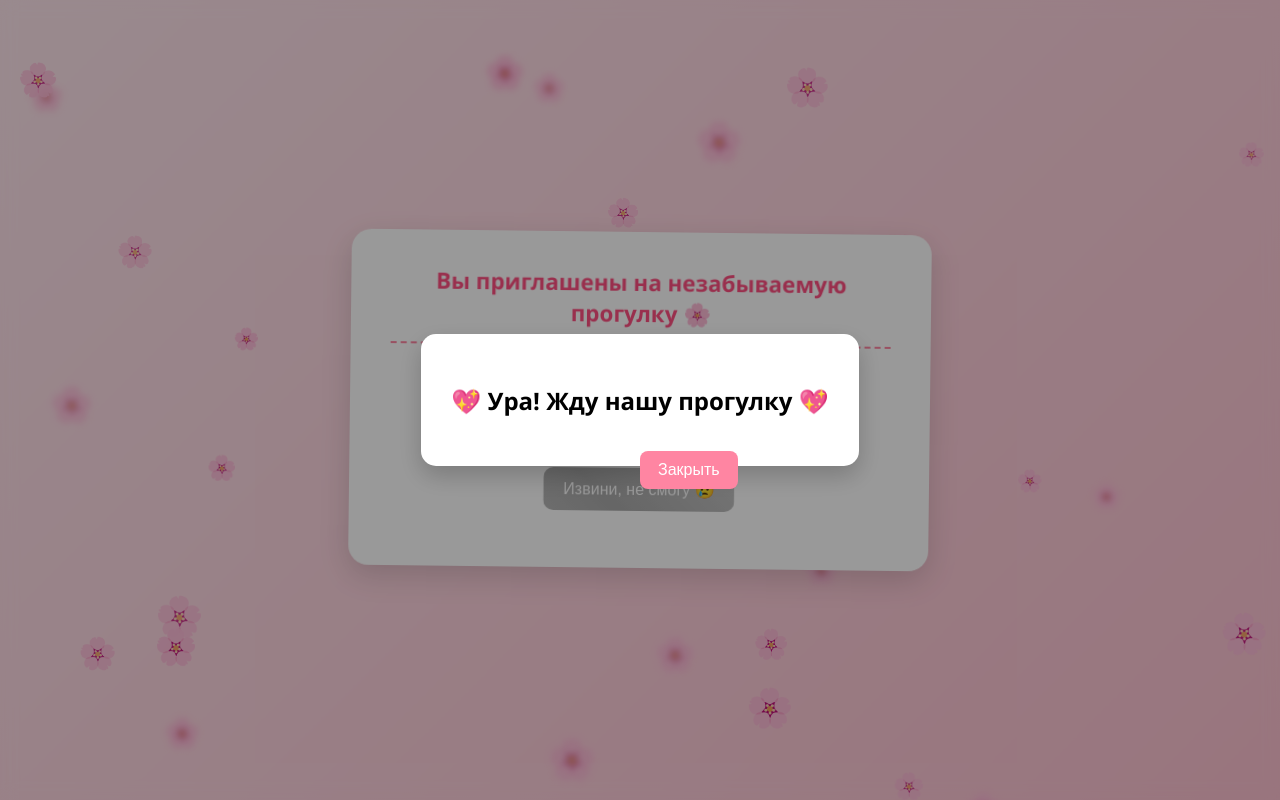
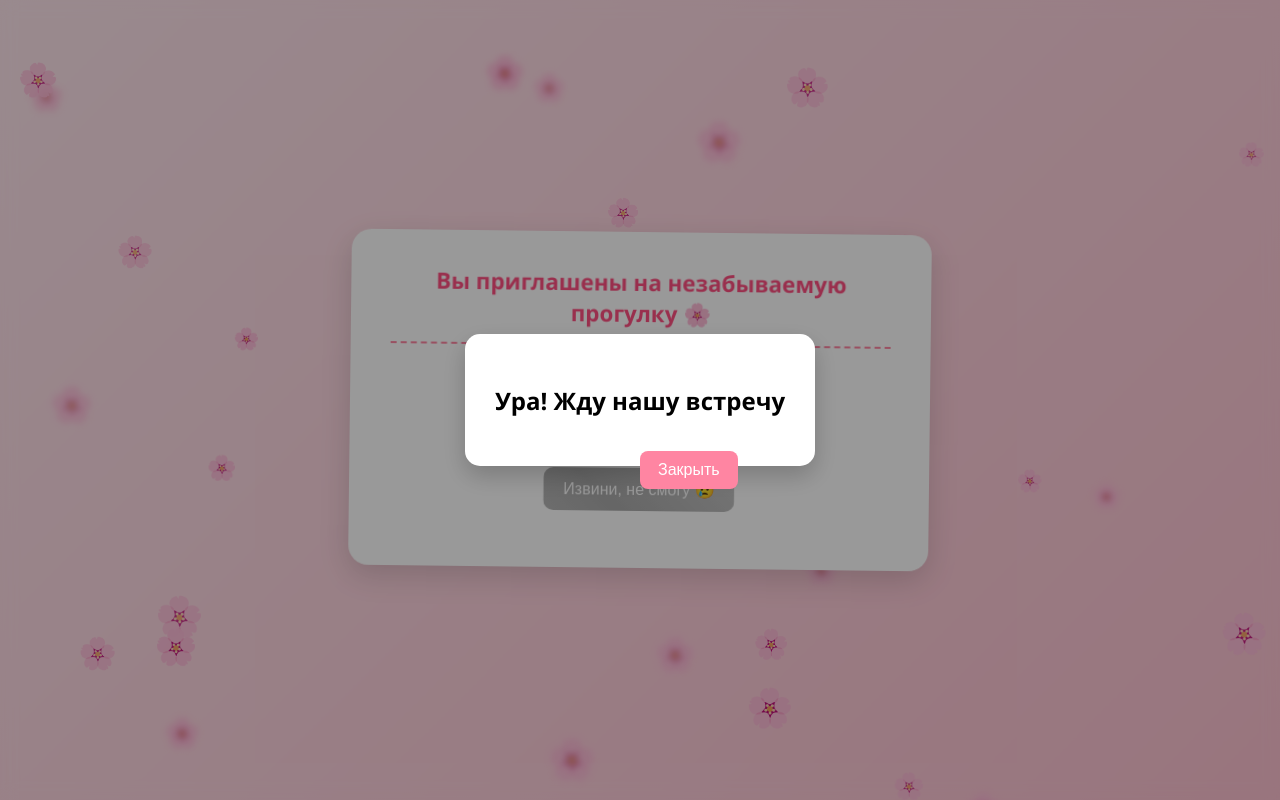
Before and after one commit to everysoularemine/ticket, a plain HTML site: page index.htm in a window 1280 px wide. Both pictures are taken after a click on the button "Да, с радостью! 💖". Drawn offline with Linux system fonts and the light colour scheme; no server answers.

Commit message:
Update index.htm

```diff
--- a/index.htm
+++ b/index.htm
@@ -31,7 +31,7 @@
     <!-- Сообщение -->
     <div class="message-overlay" id="message">
         <div class="message-box">
-            <h2>💖 Ура! Жду нашу прогулку 💖</h2>
+            <h2>Ура! Жду нашу встречу</h2>
             <button class="close-btn">Закрыть</button>
         </div>
     </div>
```
